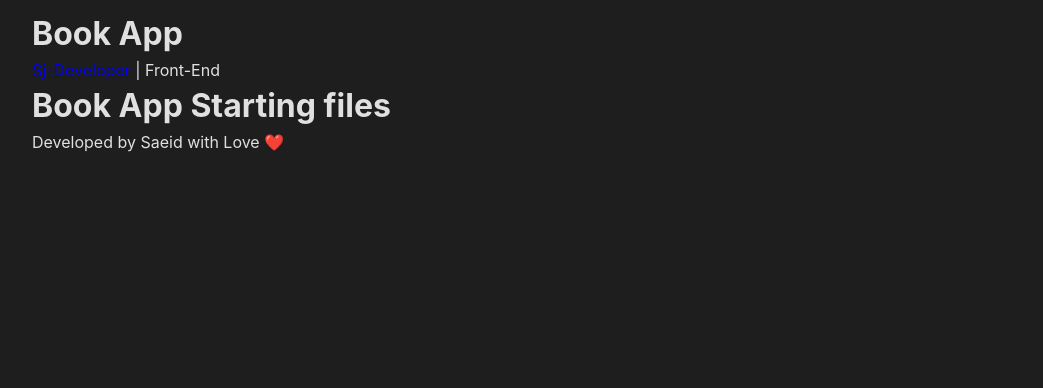
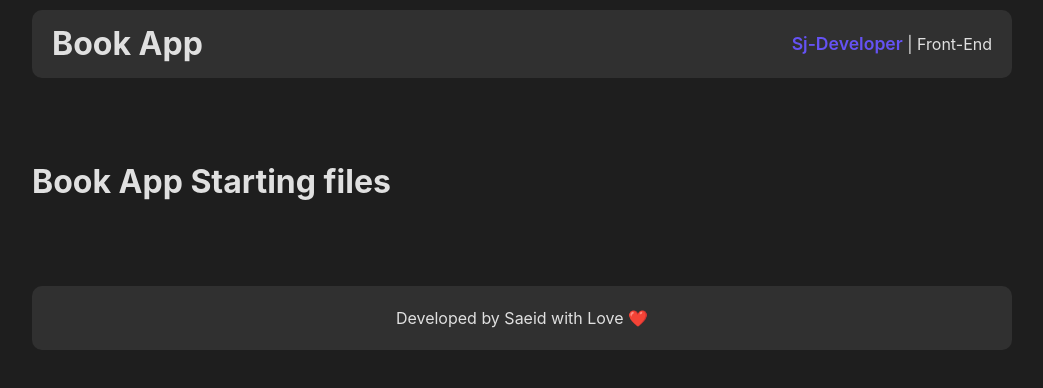
Before and after one commit to saeedjoulaei/library-app, a React (Vite) app: page / in a window 1280 px wide. Shown: the top 388 px of the page, without its empty margins (118-1161 px from the left). Built offline with nearby package versions, Linux system fonts and the light colour scheme.

Commit message:
layout css added

```diff
--- a/src/layouts/Layout.jsx
+++ b/src/layouts/Layout.jsx
@@ -1,14 +1,15 @@
+import styles from "../layouts/Layout.module.css";
 function Layout({ children }) {
   return (
     <>
-      <header>
+      <header className={styles.header}>
         <h1>Book App</h1>
         <p>
           <a href="https://www.google.com/">Sj-Developer</a> | Front-End
         </p>
       </header>
       {children}
-      <footer>Developed by Saeid with Love ❤️</footer>
+      <footer className={styles.footer}>Developed by Saeid with Love ❤️</footer>
     </>
   );
 }
--- /dev/null
+++ b/src/layouts/Layout.module.css
@@ -0,0 +1,22 @@
+.header {
+  display: flex;
+  align-items: center;
+  justify-content: space-between;
+  padding: 10px 20px;
+  background-color: #303030;
+  margin-bottom: 80px;
+  border-radius: 10px;
+}
+.header a {
+  text-decoration: none;
+  color: #6552f4;
+  font-weight: 600;
+  font-size: 1.1rem;
+}
+.footer {
+  text-align: center;
+  background-color: #303030;
+  padding: 20px;
+  margin-top: 80px;
+  border-radius: 10px;
+}
```
